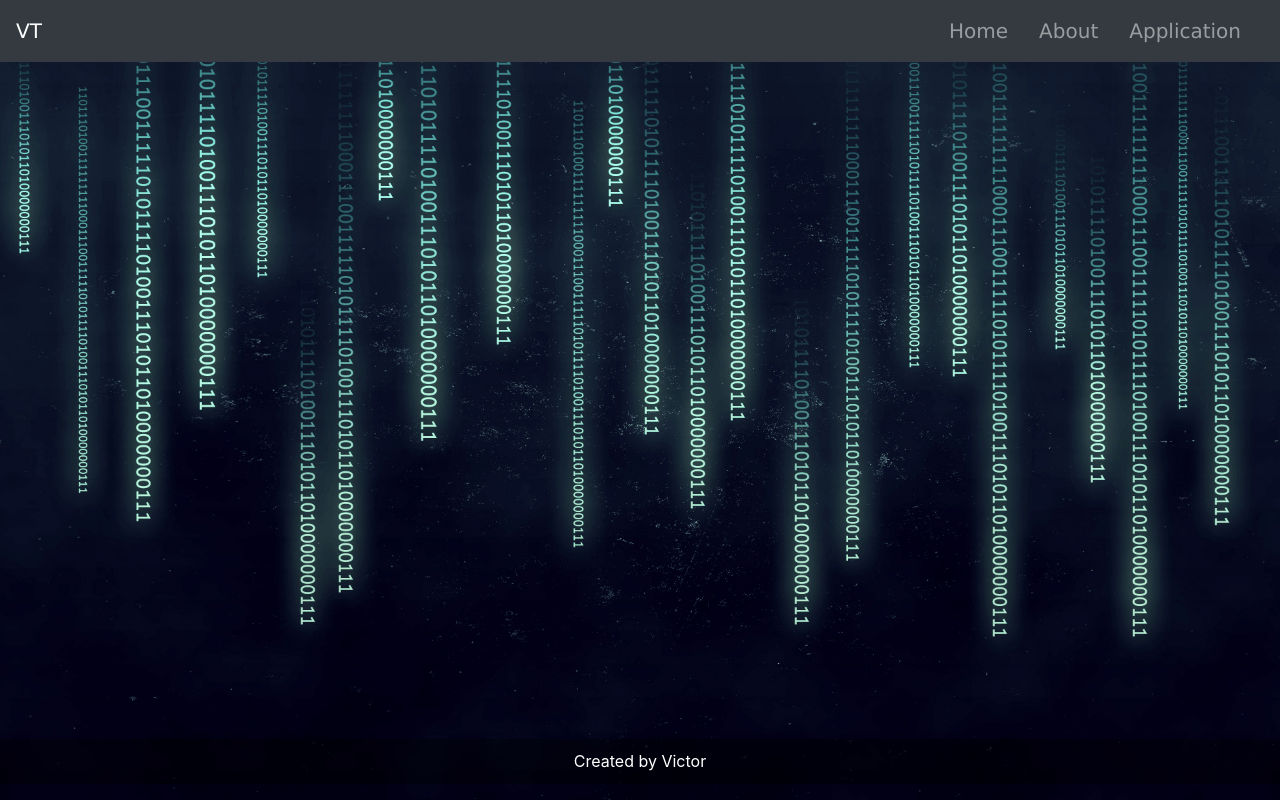
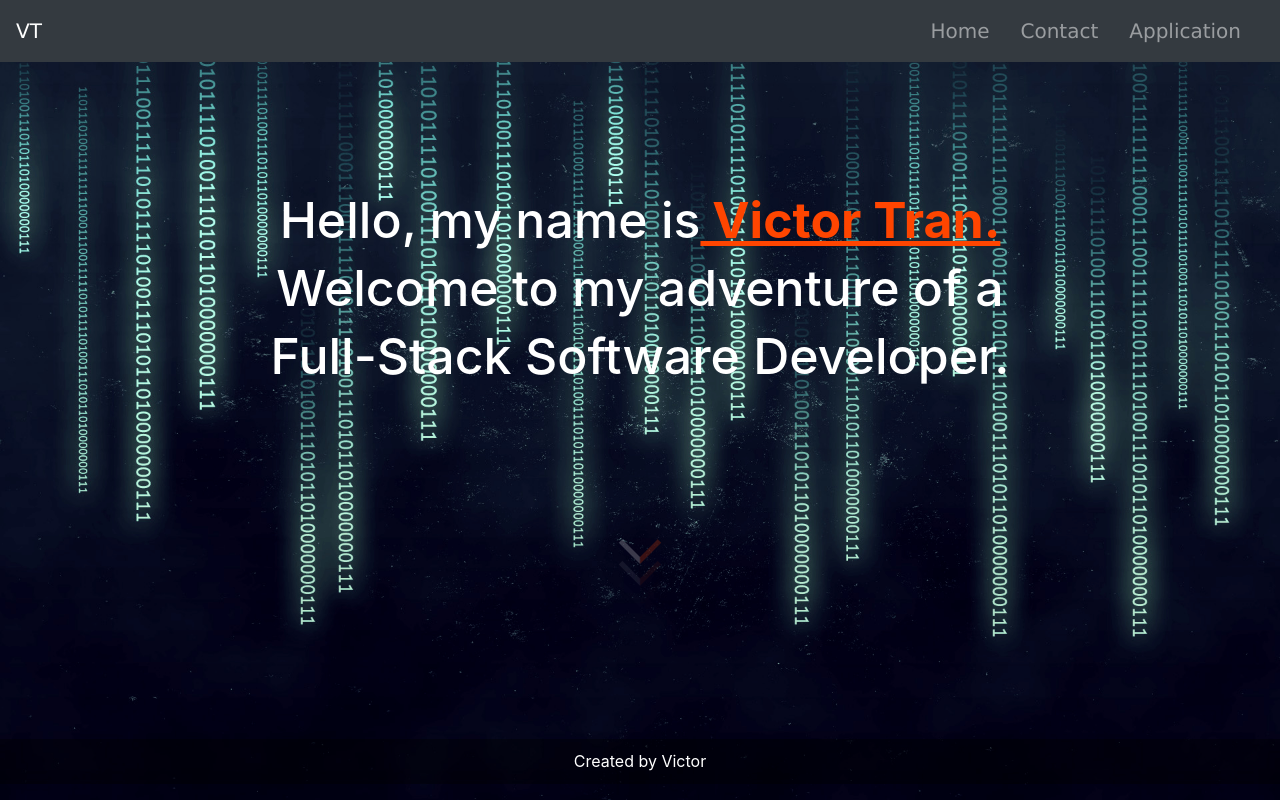
Before and after one commit to Victortran415/React_Portfolio, a React (Create React App) app: page /Home in a window 1280 px wide. Built offline with nearby package versions, Linux system fonts and the light colour scheme; some icons are missing.

Commit message:
front page and arrows

```diff
--- a/package.json
+++ b/package.json
@@ -10,6 +10,7 @@
     "react-dom": "^17.0.1",
     "react-router-dom": "^5.2.0",
     "react-scripts": "4.0.3",
+    "style-it": "^2.1.4",
     "web-vitals": "^1.1.0"
   },
   "scripts": {
--- a/src/App.css
+++ b/src/App.css
@@ -9,4 +9,5 @@ body, html{
     background-size: cover;
     overflow-x: auto;
     padding-bottom: 20px;
+    color: white
 }
--- a/src/App.js
+++ b/src/App.js
@@ -6,13 +6,14 @@ import { BrowserRouter, Route, Switch } from "react-router-dom";
 import Contact from "./Pages/Contact";
 import Application from "./Pages/Application";
 import Home from "./Pages/Home";
+import Wrapper from "./Components/Wrapper/Wrapper";
 
 function App() {
 	return (
 		<div className="App">
 			<BrowserRouter>
 				<Nav />
-
+				<Wrapper>
 					<Switch>
 						<Route path="/Contact">
 							<Contact />
@@ -23,7 +24,12 @@ function App() {
 						<Route path="/Home">
 							<Home />
 						</Route>
+						<Route path="/">
+							<Home />
+						</Route>
 					</Switch>
+				</Wrapper>
+
 				<Footer />
 			</BrowserRouter>
 		</div>
--- /dev/null
+++ b/src/Components/Arrows/Arrows.js
@@ -0,0 +1,16 @@
+import React from "react";
+import "./ArrowsStyle.css";
+
+const Arrows = () => {
+	return (
+		<div>
+			<div class="arrow">
+				<span></span>
+				<span></span>
+				<span></span>
+			</div>
+		</div>
+	);
+};
+
+export default Arrows;
--- /dev/null
+++ b/src/Components/Arrows/ArrowsStyle.css
@@ -0,0 +1,36 @@
+.arrow{
+    position: absolute;
+    top: 50%;
+    left: 50%;
+    transform: translate(-50%,-50%);
+    margin-top: 20rem;
+}
+.arrow span{
+    display: block;
+    width: 30px;
+    height: 30px;
+    border-bottom: 5px solid white;
+    border-right: 5px solid orangered;
+    transform: rotate(45deg);
+    margin: -10px;
+    animation: animate 2s infinite;
+}
+.arrow span:nth-child(2){
+    animation-delay: -0.2s;
+}
+.arrow span:nth-child(3){
+    animation-delay: -0.4s;
+}
+@keyframes animate {
+    0%{
+        opacity: 0;
+        transform: rotate(45deg) translate(-20px,-20px);
+    }
+    50%{
+        opacity: 1;
+    }
+    100%{
+        opacity: 0;
+        transform: rotate(45deg) translate(20px,20px);
+    }
+}
--- a/src/Components/Column/Col.js
+++ b/src/Components/Column/Col.js
@@ -1,6 +1,6 @@
 import React from "react";
 
-export function Col({ size, children }) {
+const Col = ({ size, children }) => {
 	return (
 		<div
 			className={size
@@ -12,3 +12,5 @@ export function Col({ size, children }) {
 		</div>
 	);
 }
+
+export default Col
--- a/src/Components/Header/Header.js
+++ b/src/Components/Header/Header.js
@@ -4,7 +4,7 @@ import React from "react";
 const Header = () => {
 	return (
 		<div>
-			<h1>Hello, my name is</h1>
+
 		</div>
 	);
 };
--- a/src/Components/Nav/Nav.js
+++ b/src/Components/Nav/Nav.js
@@ -1,5 +1,4 @@
 import React from "react";
-
 
 const styles = {
 	navbar: {
@@ -17,9 +16,10 @@ const styles = {
 
 const Nav = () => {
 	return (
-
-
-		<nav style={styles.navbar} className="fix-top navbar navbar-expand-md navbar-dark bg-dark">
+		<nav
+			style={styles.navbar}
+			className="fix-top navbar navbar-expand-md navbar-dark bg-dark"
+		>
 			<a className="navbar-brand" href="/">
 				<i className="fa f-font"></i>VT
 			</a>
@@ -43,8 +43,8 @@ const Nav = () => {
 						</a>
 					</li>
 					<li className="nav-item">
-						<a style={styles.navlink} className="nav-link" href="/About">
-							About
+						<a style={styles.navlink} className="nav-link" href="/Contact">
+							Contact
 						</a>
 					</li>
 					<li className="nav-item">
--- a/src/Components/Row/Row.js
+++ b/src/Components/Row/Row.js
@@ -1,5 +1,7 @@
 import React from "react";
 
-export function Row({ fluid, children }) {
+const Row = ({ fluid, children }) => {
 	return <div className={`row${fluid ? "-fluid" : ""}`}>{children}</div>;
-}
+};
+
+export default Row;
--- /dev/null
+++ b/src/Components/Wrapper/Wrapper.js
@@ -0,0 +1,12 @@
+import React from "react";
+
+const styles = {
+    paddingTop: "40px",
+}
+
+
+const Wrapper = (props) => {
+	return <main className="wrapper" style={styles}>{props.children}</main>;
+};
+
+export default Wrapper;
--- a/src/Pages/Home.js
+++ b/src/Pages/Home.js
@@ -1,11 +1,44 @@
-import React from 'react'
+import React from "react";
+import Container from "../Components/Container/Container";
+import Row from "../Components/Row/Row";
+import Column from "../Components/Column/Col.js";
+import Arrows from "../Components/Arrows/Arrows";
+
+const styles = {
+	title: {
+		paddingTop: "150px",
+	},
+	name: {
+		color: "orangeRed",
+		textDecoration: "underline",
+	},
+	test: {
+		textAlign: "center",
+		fontSize: "50px",
+	},
+
+};
 
 const Home = () => {
-    return (
-        <div>
+	return (
+		<Container fluid>
+			<Row>
+				<Column size="md-12">
+					<div style={styles.title}>
+						<h1 style={styles.test}>
+							Hello, my name is
+							<strong style={styles.name}> Victor Tran.</strong>
+						</h1>
+						<h2 style={styles.test}>Welcome to my adventure of a</h2>
+						<h2 style={styles.test}>Full-Stack Software Developer.</h2>
+					</div>
 
-        </div>
-    )
-}
+					<Arrows />
 
-export default Home
+				</Column>
+			</Row>
+		</Container>
+	);
+};
+
+export default Home;
```
Also changed, not shown: 1 other file (tests, documents, lock files or other folders). Lines whose indentation alone changed are shown as unchanged.
